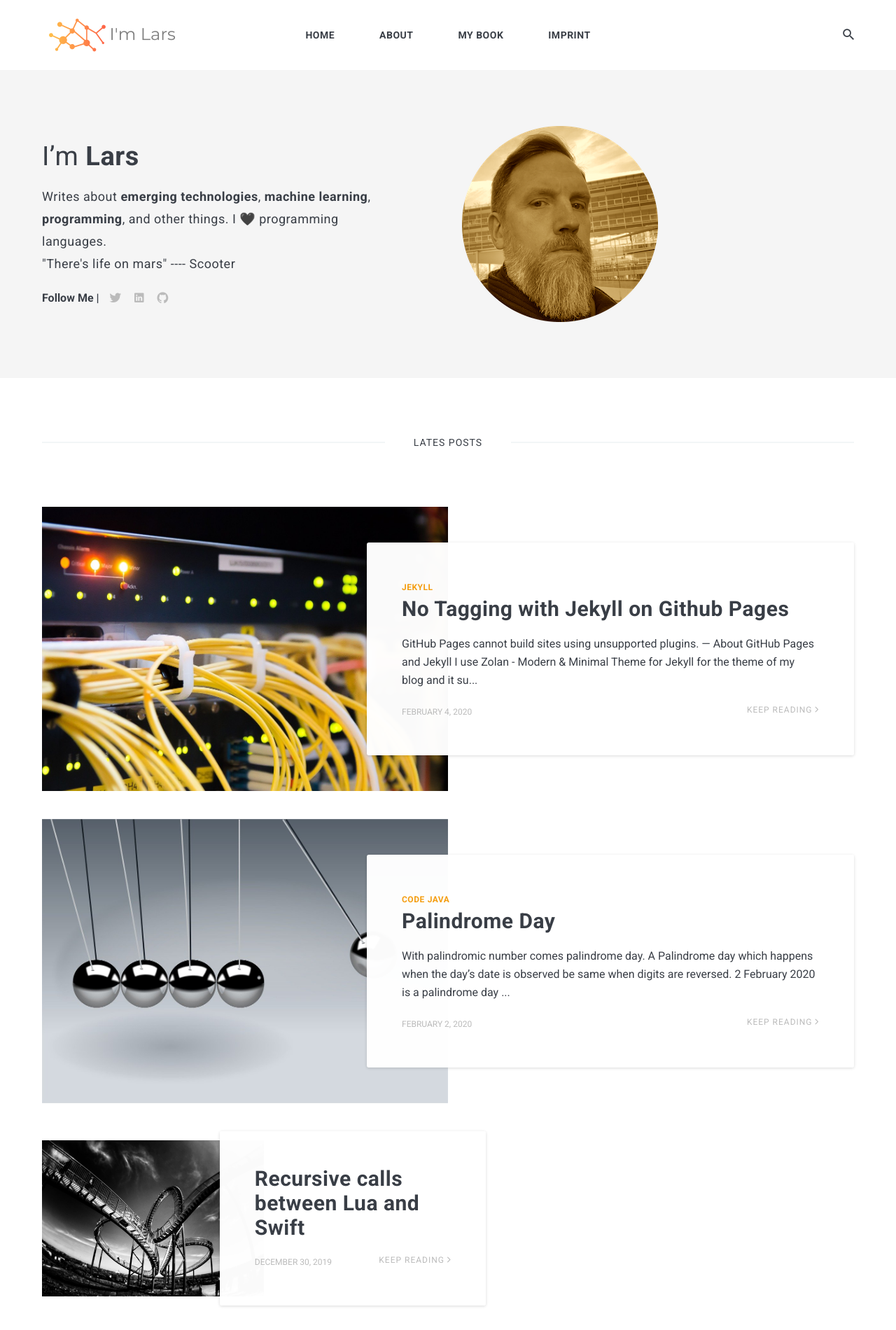
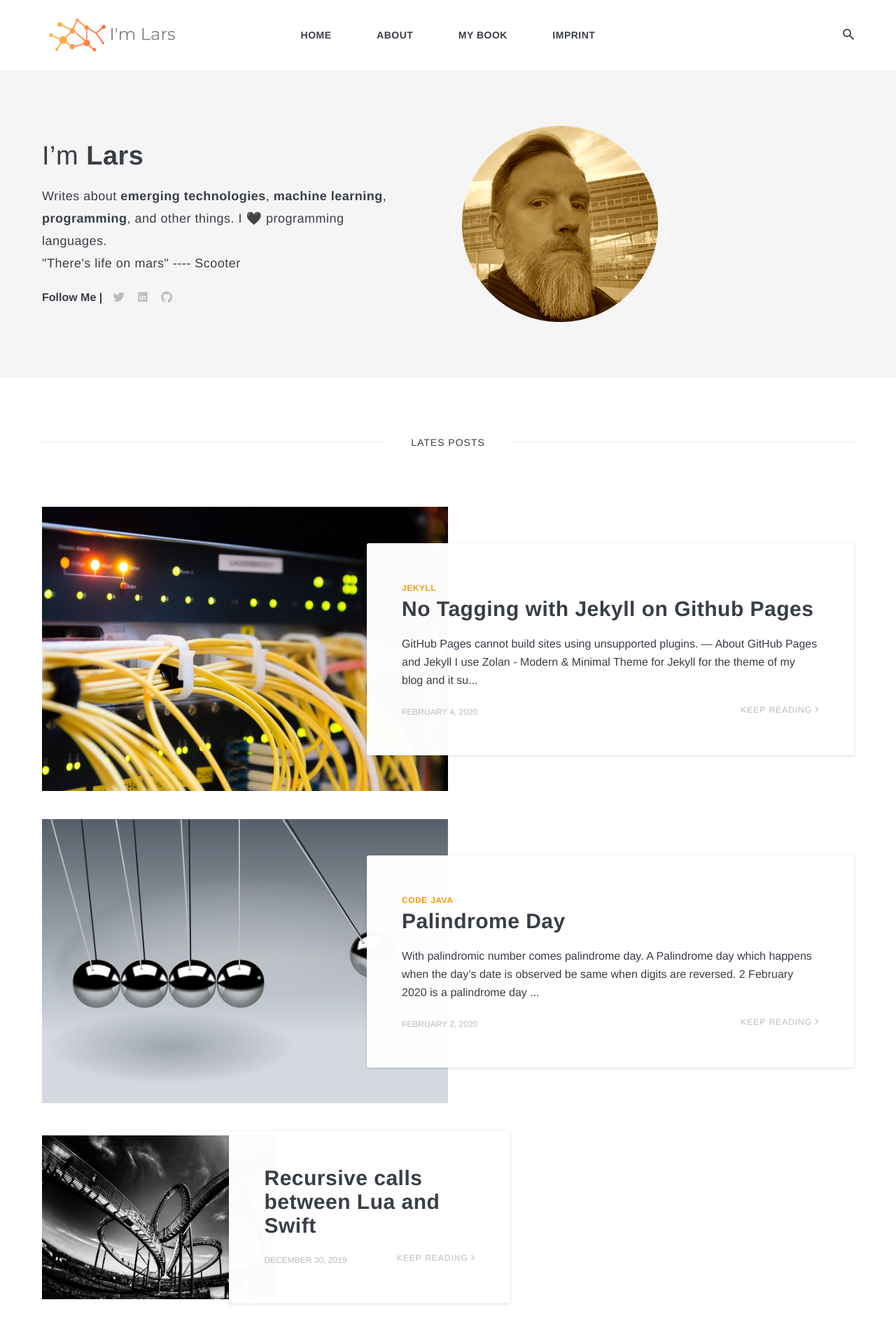
Before and after one commit to choas/choas.github.io, a Jekyll site: the page built from index.html, in a window 1280 px wide. Shown: the top 1900 px of the page at 70% size. Built offline with Jekyll 4.4.1, drawn with Linux system fonts in a browser that asks for light colours; nearby versions of some CDN libraries; the list of posts is cut into pages by our own code.

Commit message:
remove Roboto

```diff
--- a/_includes/head.html
+++ b/_includes/head.html
@@ -9,8 +9,6 @@
   <link rel="canonical" href="{{ page.url | replace:'index.html','' | absolute_url }}">
   <link rel="alternate" type="application/rss+xml" title="{{ site.title | escape }}" href="{{ "/feed.xml" | relative_url }}">
 
-  <!-- Fonts -->
-  <link href="https://fonts.googleapis.com/css?family=Roboto:400,700" rel="stylesheet">
   <!-- Ionicons -->
   <link href="https://unpkg.com/ionicons@4.2.2/dist/css/ionicons.min.css" rel="stylesheet">
 
--- a/_sass/0-settings/_variables.scss
+++ b/_sass/0-settings/_variables.scss
@@ -50,12 +50,12 @@ $base-font-size: 16px;
 $base-font-style: normal;
 $base-font-variant: normal;
 $base-font-weight: normal;
-$base-font-family: 'Roboto', Helvetica Neue, Helvetica, Arial, sans-serif;
+$base-font-family: Helvetica Neue, Helvetica, Arial, sans-serif;
 $base-line-height: 26px;
 
 // Headings
 $heading-font-weight: 700;
-$heading-font-family: 'Roboto', Helvetica Neue, Helvetica, Arial, sans-serif;
+$heading-font-family: Helvetica Neue, Helvetica, Arial, sans-serif;
 
 $font-size-h1:  36px;
 $font-size-h2:  28px;
```
